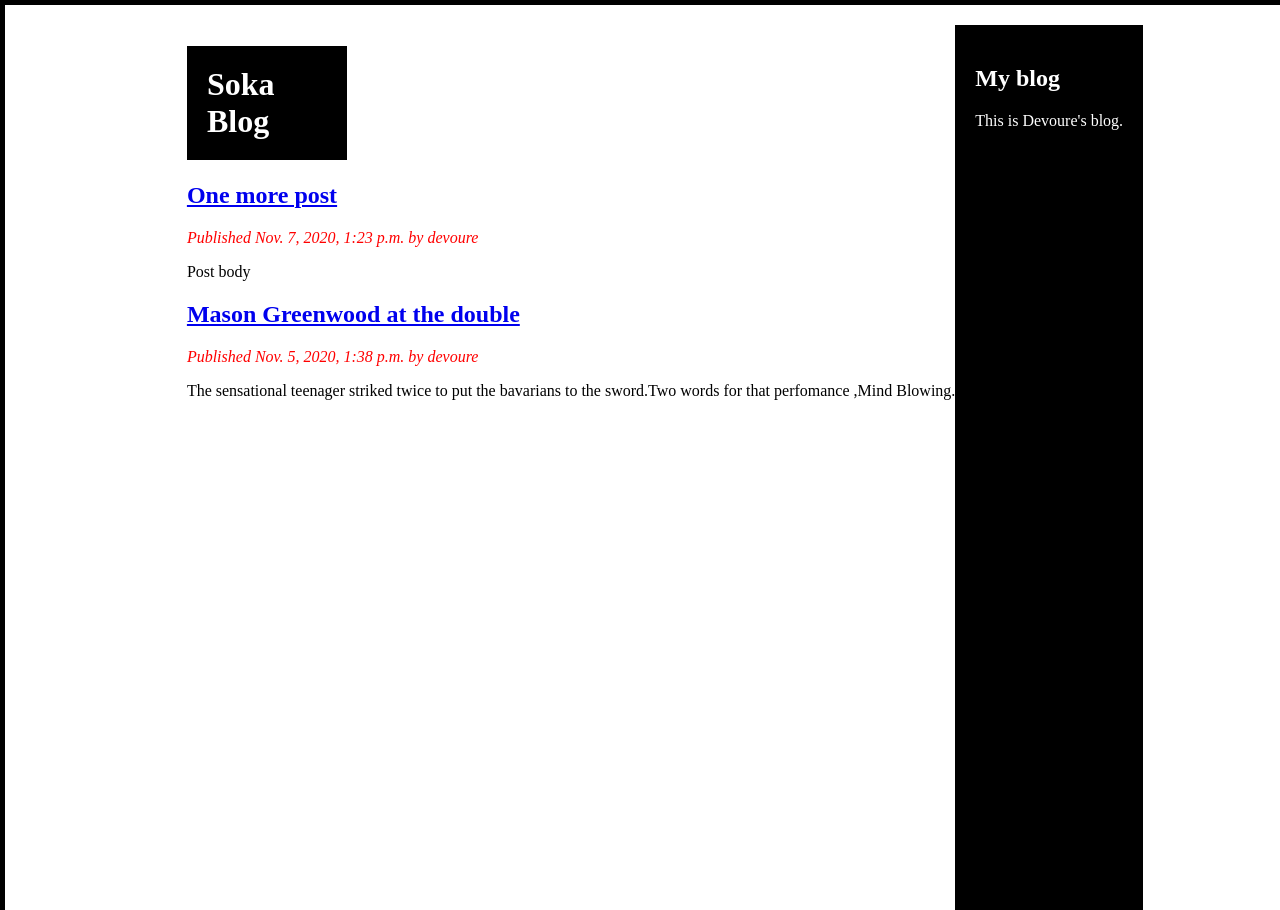
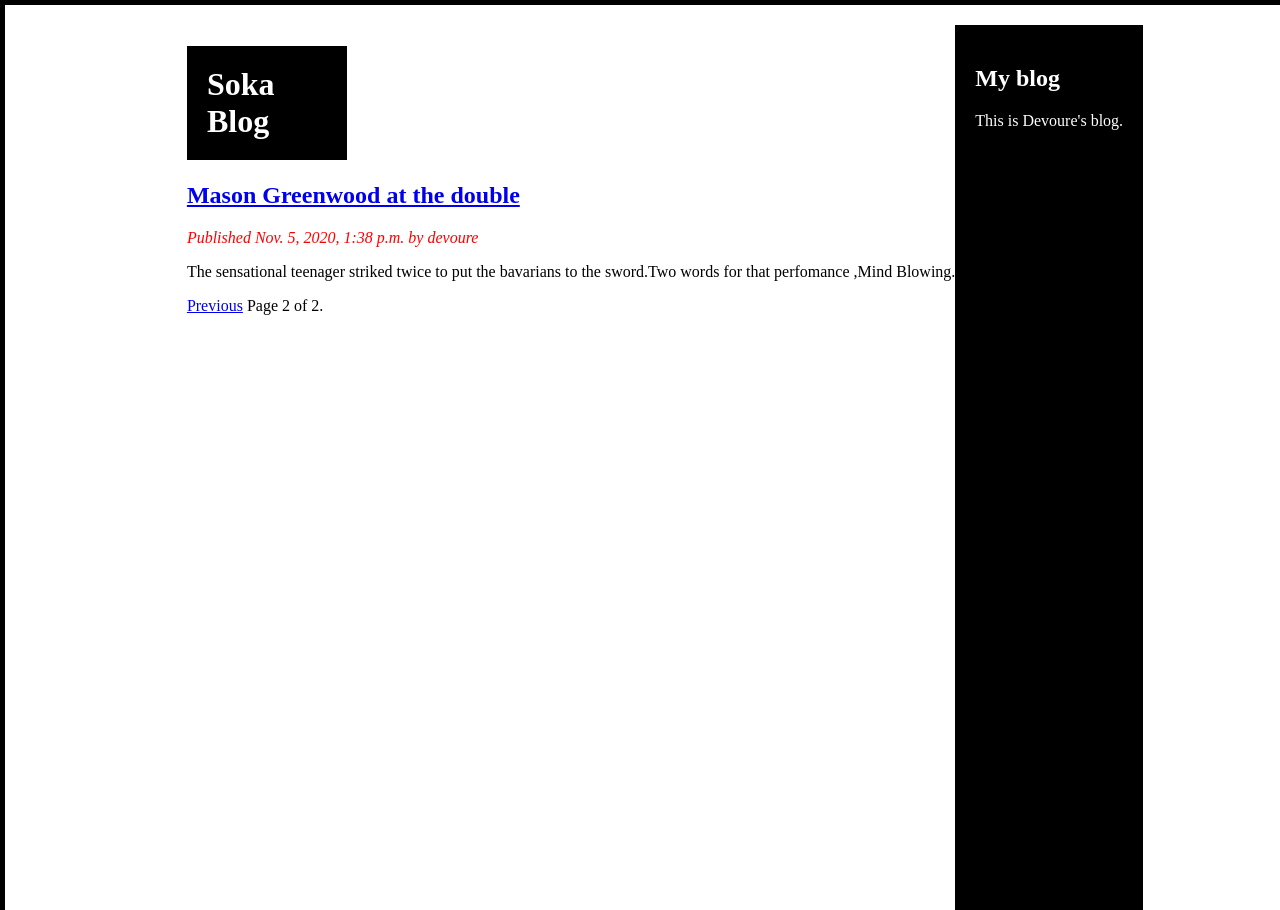
Before and after one commit to devoure/sokablog, a Django app: page /blog/?page=2 in a window 1280 px wide. Run offline with Django 3.2, Linux system fonts and the light colour scheme; data comes from the database, SQL or seed files in the repository.

Commit message:
Added pagination

```diff
--- /dev/null
+++ b/blog/templates/blog/pagination.html
@@ -0,0 +1,13 @@
+<div class="pagination">
+  <span class="step-links">
+    {% if page.has_previous %}
+    <a href="?page={{ page.previous_page_number }}">Previous</a>
+    {% endif %}
+    <span class="current">
+      Page {{page.number}} of {{ page.paginator.num_pages }}.
+      </span>
+      {% if page.has_next %}
+      <a href="?page={{ page.next_page_number }}">Next</a>
+      {% endif %}
+    </span>
+    </div>
--- a/blog/templates/blog/post/list.html
+++ b/blog/templates/blog/post/list.html
@@ -13,4 +13,7 @@
 </p>
 {{ post.body|truncatewords:30|linebreaks }}
 {% endfor %}
+{% include "blog/pagination.html" with page=posts %}
+<!-- the page variable in pagination.html is linked to the posts variable
+  described in the views (page=posts)-->
 {% endblock %}
--- a/blog/views.py
+++ b/blog/views.py
@@ -1,11 +1,27 @@
 from django.shortcuts import render, get_object_or_404
 from .models import Post
+from django.core.paginator import Paginator,EmptyPage,\
+    PageNotAnInteger
 
 # Create your views here.
 #view for retrieving all the post
 def post_list(request):
-    posts=Post.my_manager.all()
-    return render(request, 'blog/post/list.html', {'posts':posts})
+    object_list=Post.my_manager.all()
+    paginator=Paginator(object_list, 1)#3 posts in each page
+    page = request.GET.get('page')
+    try:
+        posts = paginator.page(page)
+    except PageNotAnInteger:
+        #If page is not an integer deliver the first page
+        posts = paginator.page(1)
+    except EmptyPage:
+        #If page id out of range  deliver the last page of results
+        posts = paginator.page(paginator.num_pages)
+
+    return render(request,
+                  'blog/post/list.html',
+                  {'page':page,
+                  'posts':posts})
 
 
 #view for displacing a single post
```
